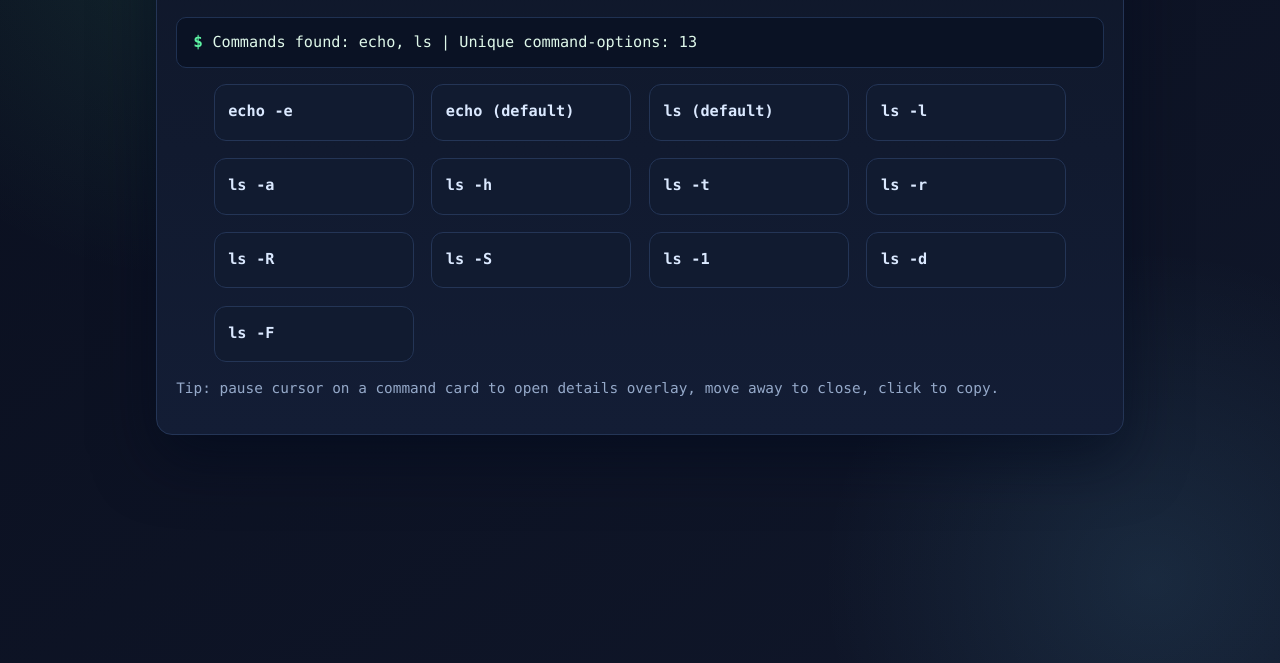
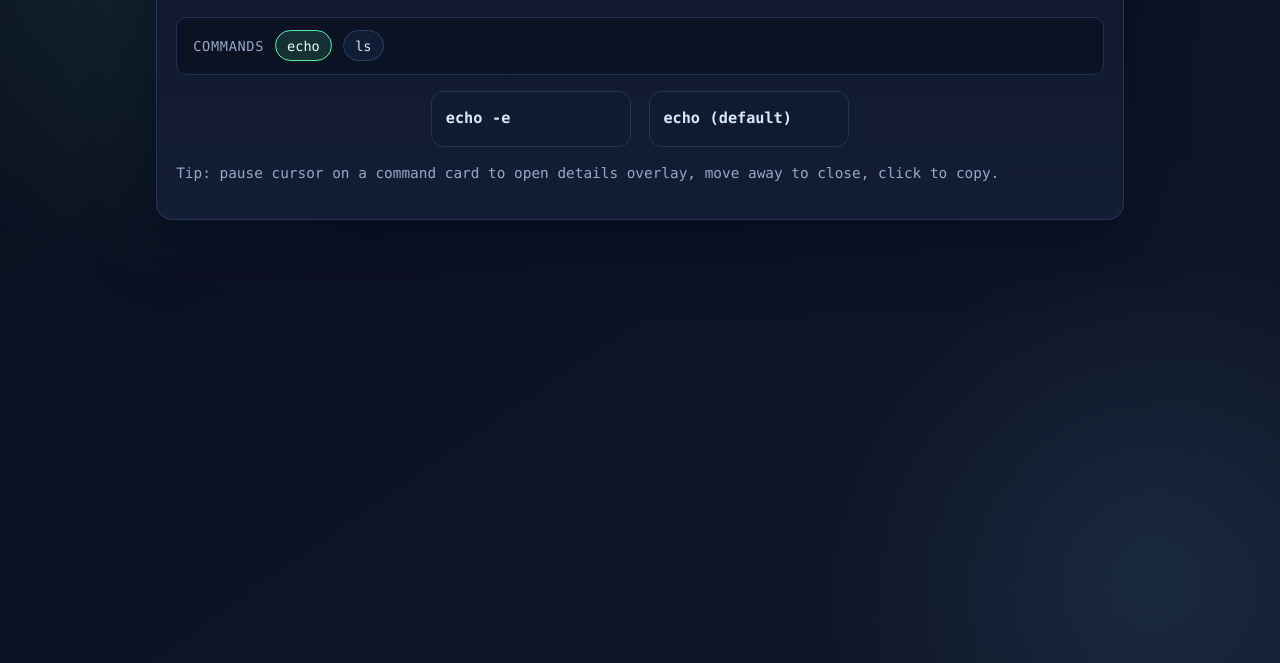
Before and after one commit to hamzanaeemm/bash, a plain HTML site: page index.html in a window 1280 px wide. Shown: the part 172-835 px from the top of the page. Drawn offline with Linux system fonts and the light colour scheme.

Commit message:
feat: add command based filter functionality

```diff
--- a/index.html
+++ b/index.html
@@ -115,6 +115,48 @@
       color: var(--accent);
       margin-right: 0.6rem;
       font-weight: 700;
+    }
+
+    .command-box.filter-bar::before {
+      content: "";
+      margin-right: 0;
+    }
+
+    .filter-wrap {
+      display: flex;
+      flex-wrap: wrap;
+      align-items: center;
+      gap: 0.65rem;
+    }
+
+    .filter-label {
+      color: var(--muted);
+      font-size: 0.85rem;
+      text-transform: uppercase;
+      letter-spacing: 0.05em;
+    }
+
+    .filter-btn {
+      border: 1px solid #2a4167;
+      background: #101d35;
+      color: #d9e8ff;
+      border-radius: 999px;
+      padding: 0.4rem 0.72rem;
+      font-size: 0.85rem;
+      cursor: pointer;
+      transition: border-color 120ms ease, background 120ms ease, transform 120ms ease;
+      font-family: inherit;
+    }
+
+    .filter-btn:hover {
+      border-color: var(--accent-2);
+      transform: translateY(-1px);
+    }
+
+    .filter-btn.active {
+      border-color: var(--accent);
+      background: rgba(93, 242, 162, 0.14);
+      color: #eafff4;
     }
 
     .command-box code,
@@ -290,7 +332,11 @@
         <h1>Interactive Bash Command Explorer</h1>
         <p class="subtitle">Hover any command option to see details in the info pane.</p>
 
-        <div class="command-box"><code id="metaInfo">Parsing command options from script...</code></div>
+        <div class="command-box filter-bar">
+          <div class="filter-wrap" id="commandFilters">
+            <span class="filter-label">Commands</span>
+          </div>
+        </div>
 
         <section class="grid" id="optionsGrid"></section>
         <p class="hint">Tip: pause cursor on a command card to open details overlay, move away to close, click to copy.</p>
@@ -373,7 +419,7 @@ ls -F
     };
 
     const grid = document.getElementById("optionsGrid");
-    const metaInfo = document.getElementById("metaInfo");
+    const commandFilters = document.getElementById("commandFilters");
     const hoverBackdrop = document.getElementById("hoverBackdrop");
     const hoverOverlay = document.getElementById("hoverOverlay");
     const overlayTitle = document.getElementById("overlayTitle");
@@ -387,6 +433,7 @@ ls -F
     let demoRunId = 0;
     let overlayHideTimer = null;
     let overlayShowTimer = null;
+    let selectedCommand = "";
 
     function normalizeOption(command, args) {
       if (!args || !args.length) {
@@ -611,10 +658,24 @@ ls -F
     }
 
     const commandCards = parseScript(scriptSource);
-    const commandList = [...new Set(commandCards.map((item) => item.command))].join(", ");
-    metaInfo.textContent = `Commands found: ${commandList} | Unique command-options: ${commandCards.length}`;
 
-    commandCards.forEach((item) => {
+    const commands = [...new Set(commandCards.map((item) => item.command))];
+
+    function setActiveFilterButton() {
+      const buttons = commandFilters.querySelectorAll(".filter-btn");
+      buttons.forEach((button) => {
+        const isActive = button.dataset.command === selectedCommand;
+        button.classList.toggle("active", isActive);
+      });
+    }
+
+    function renderCards() {
+      grid.innerHTML = "";
+      closeInfoOverlay();
+
+      const visibleCards = commandCards.filter((item) => item.command === selectedCommand);
+
+      visibleCards.forEach((item) => {
       const card = document.createElement("article");
       card.className = "option-card";
       card.tabIndex = 0;
@@ -633,6 +694,29 @@ ls -F
 
       grid.appendChild(card);
     });
+    }
+
+    function renderFilters() {
+      commands.forEach((command) => {
+        const button = document.createElement("button");
+        button.type = "button";
+        button.className = "filter-btn";
+        button.dataset.command = command;
+        button.textContent = command;
+        button.addEventListener("click", () => {
+          selectedCommand = command;
+          setActiveFilterButton();
+          renderCards();
+        });
+        commandFilters.appendChild(button);
+      });
+
+      selectedCommand = commands[0] || "";
+      setActiveFilterButton();
+    }
+
+    renderFilters();
+    renderCards();
 
   </script>
 </body>
```
